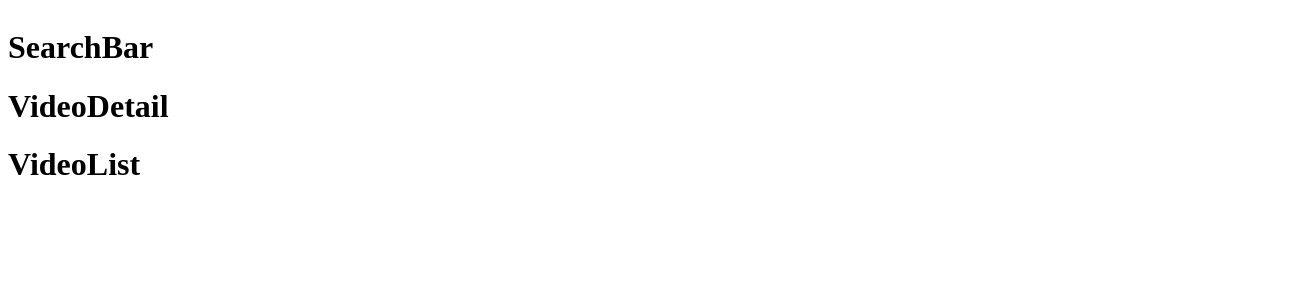
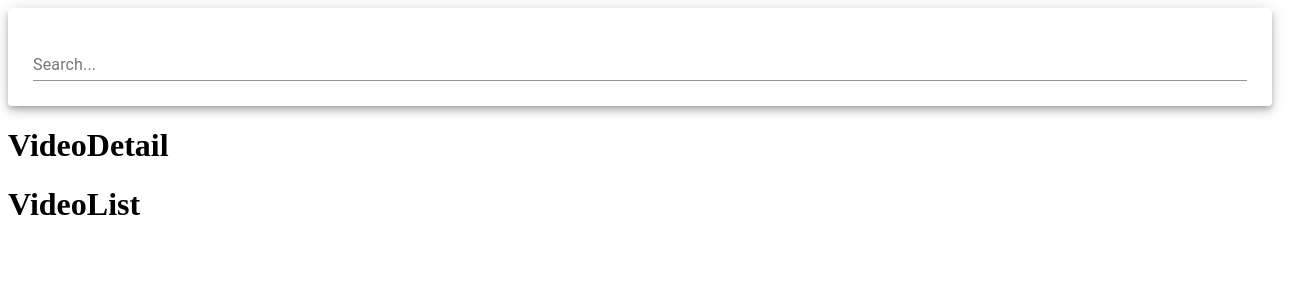
Before and after one commit to Alejandro-Gonzalez-Barriga/youtube-clone, a React (Create React App) app: page / in a window 1280 px wide. Shown: the top 300 px of the page, 1312 px wide, since content can reach past the window. Built offline with nearby package versions, Linux system fonts and the light colour scheme.

Commit message:
succesfully fetching data from youtube api

```diff
--- a/public/index.html
+++ b/public/index.html
@@ -5,11 +5,7 @@
     <link rel="shortcut icon" href="%PUBLIC_URL%/favicon.ico" />
     <meta name="viewport" content="width=device-width, initial-scale=1" />
     <meta name="theme-color" content="#000000" />
-    <!--
-      manifest.json provides metadata used when your web app is installed on a
-      user's mobile device or desktop. See https://developers.google.com/web/fundamentals/web-app-manifest/
-    -->
-    <link rel="manifest" href="%PUBLIC_URL%/manifest.json" />
+
     <!--
       Notice the use of %PUBLIC_URL% in the tags above.
       It will be replaced with the URL of the `public` folder during the build.
--- a/src/App.js
+++ b/src/App.js
@@ -9,13 +9,36 @@ import youtube from './api/youtube';
 
 
 class App extends React.Component {
+
+	//the following handles the user request to the api,
+	//it concats the base url with the parameters of the function
+	//async await stops the execution of the code until something gets fetched
+	//youtube.get is an axios instance of fetch
+	//'search' is a continuation of the base url + (/search)
+ 	//than the parameters, q will become user input
+	handleSubmit = async (searchTerm) => {
+		const response = await youtube.get('search', {
+			//after the base url, we usually have parameters
+	    //ex. ..?apiKey=1232123123&searchQuery='mista madd'
+	    params: {
+	      //part snippet will take place of the ex on line 22
+	      part: 'snippet',
+	      //this is the maximum results to be returned
+	      maxResults: 5,
+	      key: '',
+				q: searchTerm
+			}
+		});
+		console.log(response.data.items)
+	}
+
 	render() {
       return (
-        <Grid justify="center" container spacing={16}>
+        <Grid justify="center" container spacing={10}>
 					<Grid item xs={12}>
-						<Grid container spacing={16}>
+						<Grid container spacing={10}>
 							<Grid item xs= {12}>
-								<SearchBar />
+								<SearchBar onFormSumbit={this.handleSubmit} />
 							<Grid item xs ={8}>
 								<VideoDetail />
 							</Grid>
--- a/src/api/youtube.js
+++ b/src/api/youtube.js
@@ -10,14 +10,5 @@ import axios from 'axios';
 //to have our code organized better, we will use .create
 export default axios.create({
     //this is the base url
-    baseURL: 'https://www.googleapis.com/youtube/v3',
-    //after the base url, we usually have parameters
-    //ex. ..?apiKey=1232123123&searchQuery='mista madd'
-    params: {
-      //part snippet will take place of the ex on line 15
-      part: 'snippet',
-      //this is the maximum results to be returned
-      maxResults: 5,
-      key: '[API KEY]'
-    }
+    baseURL: 'https://www.googleapis.com/youtube/v3'
 });
--- a/src/components/SearchBar.js
+++ b/src/components/SearchBar.js
@@ -1,9 +1,46 @@
 import React from 'react';
 
+import { Paper, TextField } from '@material-ui/core';
+
 class SearchBar extends React.Component{
+  state = {
+    searchTerm: ''
+  }
+  //we will use an arrow function to bind the event handler function since
+  //arrow functions dont have their own 'this' inside the function,
+  //'this' will refier to the class
+
+  handleChange = (event) => {
+    //console.log(event.target.value);//changes the state to whatever the user inputs
+    //searchTerm is now event.target.value
+    this.setState({
+      searchTerm: event.target.value
+    })
+  }
+
+  handleSubmit = (event) => {
+    //we are going to fetch our searchTerm from the state in order to use it to fetch
+    //data from the api.
+    //we will use destructuring in order to have cleaner code
+    //we no longer have to wright this.state.'key' every time we needed to reference a
+    //key value pair
+    const { searchTerm } = this.state;
+    //this will pass the state as props to the App componet
+    const { onFormSumbit } = this.props;
+    //
+    onFormSumbit(searchTerm);
+
+    //the following line prevents the page from refreshing when the search term is submited
+    event.preventDefault();
+  }
+
   render(){
     return(
-      <h1>SearchBar</h1>
+      <Paper elevation={6} style={{padding: '25px'}}>
+        <form onSubmit={this.handleSubmit}>
+          <TextField fullWidth label="Search..." onChange={this.handleChange} />
+        </form>
+      </Paper>
     )
   }
 }
```
